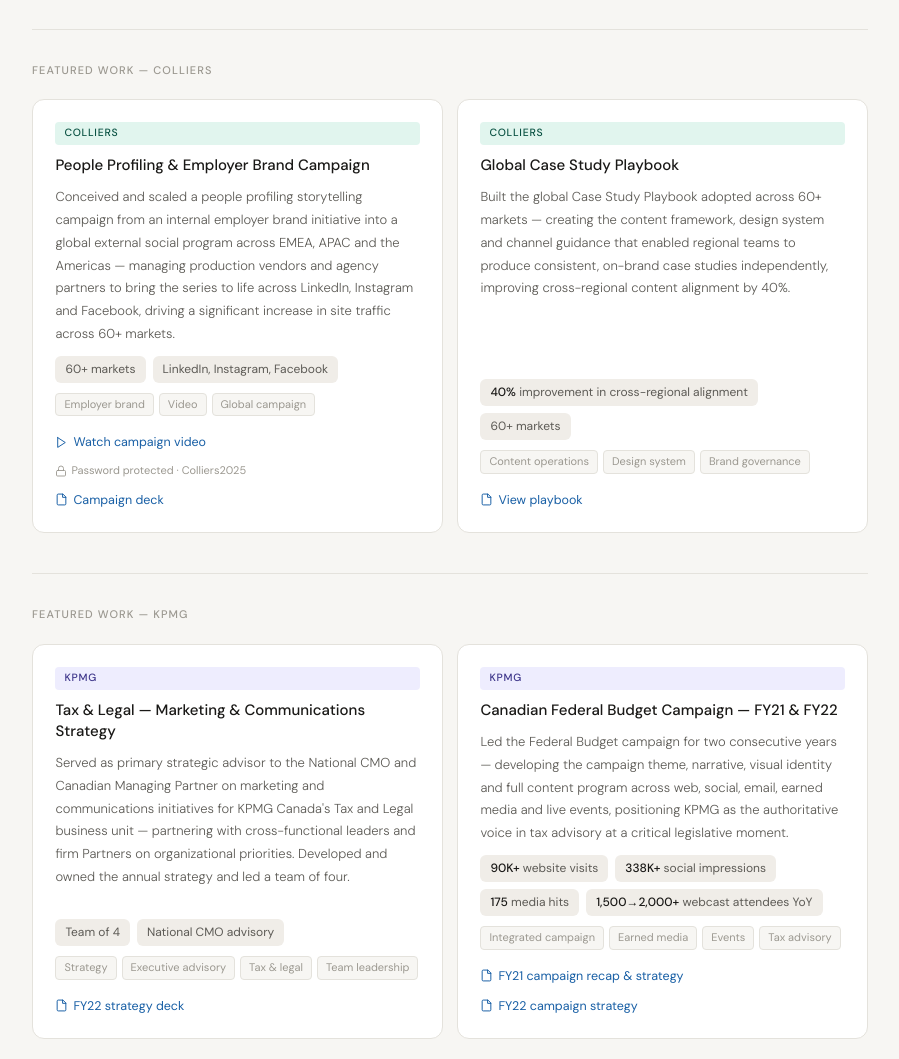
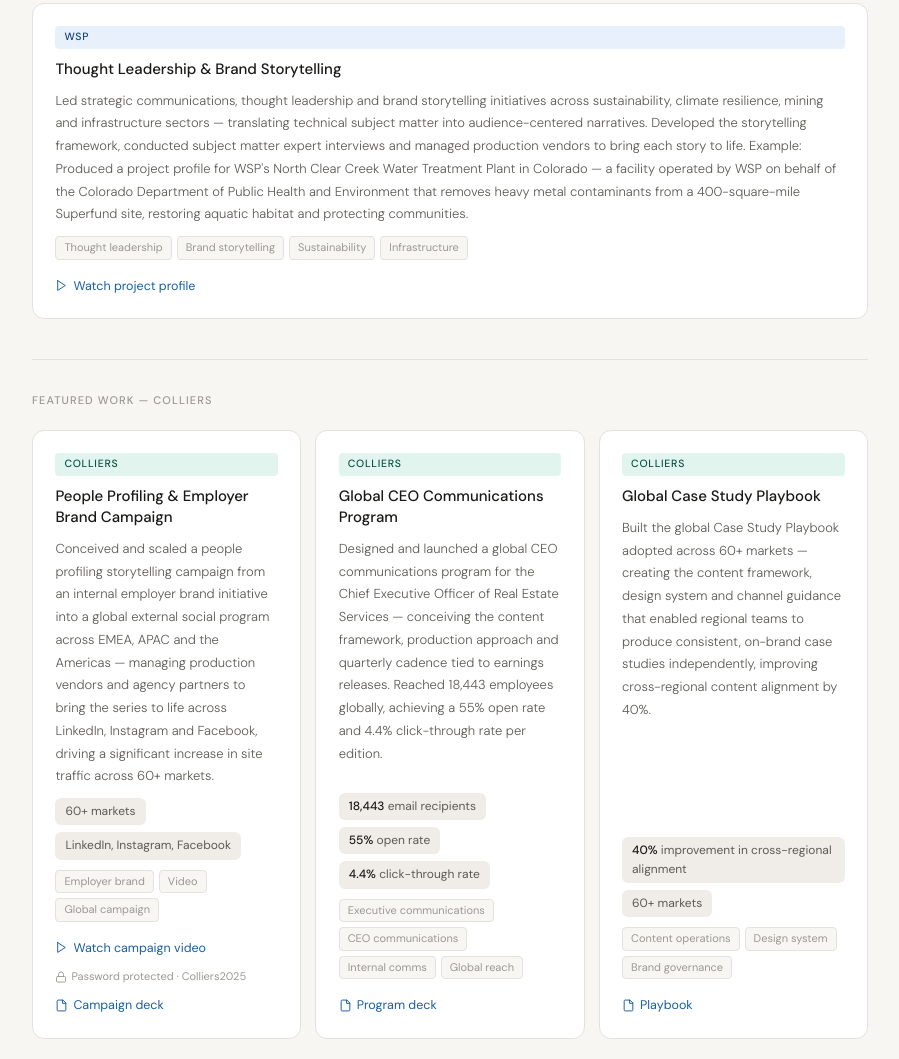
Before and after one commit to aliciag1981la-blip/aliciag1981la-blip.github.io, a plain HTML site: page index.html in a window 1280 px wide. Shown: the part 1573-2632 px from the top of the page, without its empty margins (190-1089 px from the left). Drawn offline with Linux system fonts and the light colour scheme.

Commit message:
Update index.html

```diff
--- a/index.html
+++ b/index.html
@@ -439,6 +439,22 @@
     </div>
   </div>
 
+
+  <div class="grid">
+    <div class="card">
+      <span class="card-org org-wsp">WSP</span>
+      <div class="card-title">Thought Leadership &amp; Brand Storytelling</div>
+      <div class="card-desc">Led strategic communications, thought leadership and brand storytelling initiatives across sustainability, climate resilience, mining and infrastructure sectors — translating technical subject matter into audience-centered narratives. Developed the storytelling framework, conducted subject matter expert interviews and managed production vendors to bring each story to life. Example: Produced a project profile for WSP's North Clear Creek Water Treatment Plant in Colorado — a facility operated by WSP on behalf of the Colorado Department of Public Health and Environment that removes heavy metal contaminants from a 400-square-mile Superfund site, restoring aquatic habitat and protecting communities.</div>
+      <div class="tag-row"><span class="tag">Thought leadership</span><span class="tag">Brand storytelling</span><span class="tag">Sustainability</span><span class="tag">Infrastructure</span></div>
+      <div class="links">
+        <a class="clink" href="https://www.wsp.com/en-us/projects/north-clear-creek-water-treatment-plant" target="_blank">
+          <svg viewBox="0 0 24 24"><polygon points="5 3 19 12 5 21 5 3"/></svg>
+          Watch project profile
+        </a>
+      </div>
+    </div>
+  </div>
+
   <!-- COLLIERS -->
   <div class="divider"></div>
   <div class="section-label">Featured work — Colliers</div>
@@ -471,6 +487,24 @@
 
     <div class="card">
       <span class="card-org org-colliers">Colliers</span>
+      <div class="card-title">Global CEO Communications Program</div>
+      <div class="card-desc">Designed and launched a global CEO communications program for the Chief Executive Officer of Real Estate Services — conceiving the content framework, production approach and quarterly cadence tied to earnings releases. Reached 18,443 employees globally, achieving a 55% open rate and 4.4% click-through rate per edition.</div>
+      <div class="stats">
+        <div class="stat"><strong>18,443</strong> email recipients</div>
+        <div class="stat"><strong>55%</strong> open rate</div>
+        <div class="stat"><strong>4.4%</strong> click-through rate</div>
+      </div>
+      <div class="tag-row"><span class="tag">Executive communications</span><span class="tag">CEO communications</span><span class="tag">Internal comms</span><span class="tag">Global reach</span></div>
+      <div class="links">
+        <a class="clink" href="https://drive.google.com/file/d/13rEpvHR2ZDFeB_sAKbsYQPoQ7mvEd84a/view?usp=sharing" target="_blank">
+          <svg viewBox="0 0 24 24"><path d="M14 2H6a2 2 0 0 0-2 2v16a2 2 0 0 0 2 2h12a2 2 0 0 0 2-2V8z"/><polyline points="14 2 14 8 20 8"/></svg>
+          Program deck
+        </a>
+      </div>
+    </div>
+
+    <div class="card">
+      <span class="card-org org-colliers">Colliers</span>
       <div class="card-title">Global Case Study Playbook</div>
       <div class="card-desc">Built the global Case Study Playbook adopted across 60+ markets — creating the content framework, design system and channel guidance that enabled regional teams to produce consistent, on-brand case studies independently, improving cross-regional content alignment by 40%.</div>
       <div class="stats">
@@ -481,7 +515,7 @@
       <div class="links">
         <a class="clink" href="https://drive.google.com/file/d/1c1yOO_hmBg4ibERWmdckCngxquXYaQqp/view?usp=sharing" target="_blank">
           <svg viewBox="0 0 24 24"><path d="M14 2H6a2 2 0 0 0-2 2v16a2 2 0 0 0 2 2h12a2 2 0 0 0 2-2V8z"/><polyline points="14 2 14 8 20 8"/></svg>
-          View playbook
+          Playbook
         </a>
       </div>
     </div>
```
